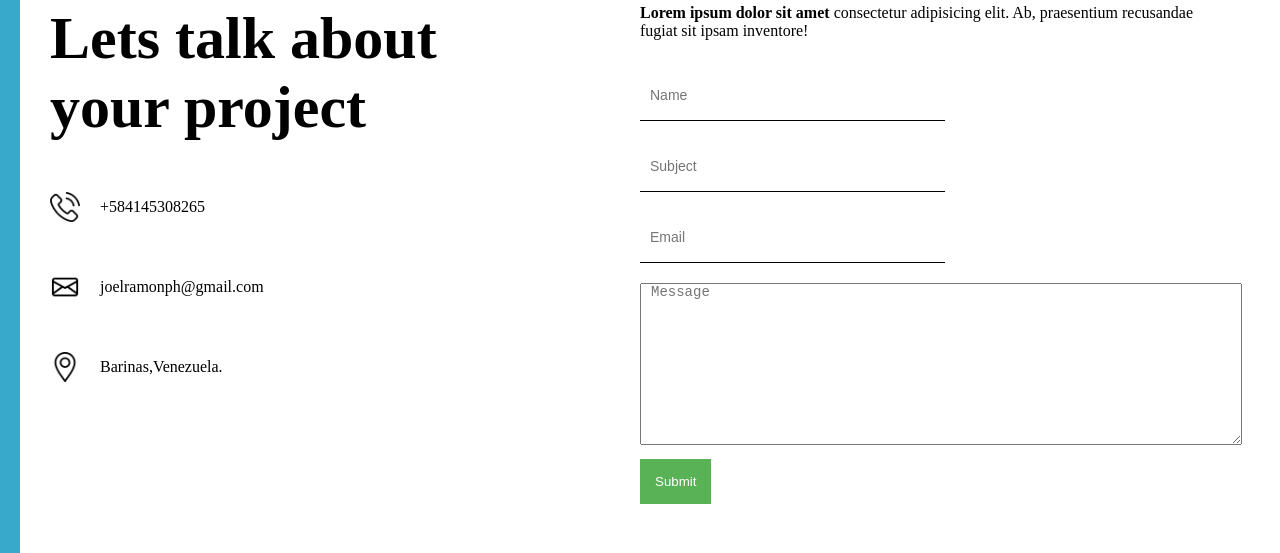
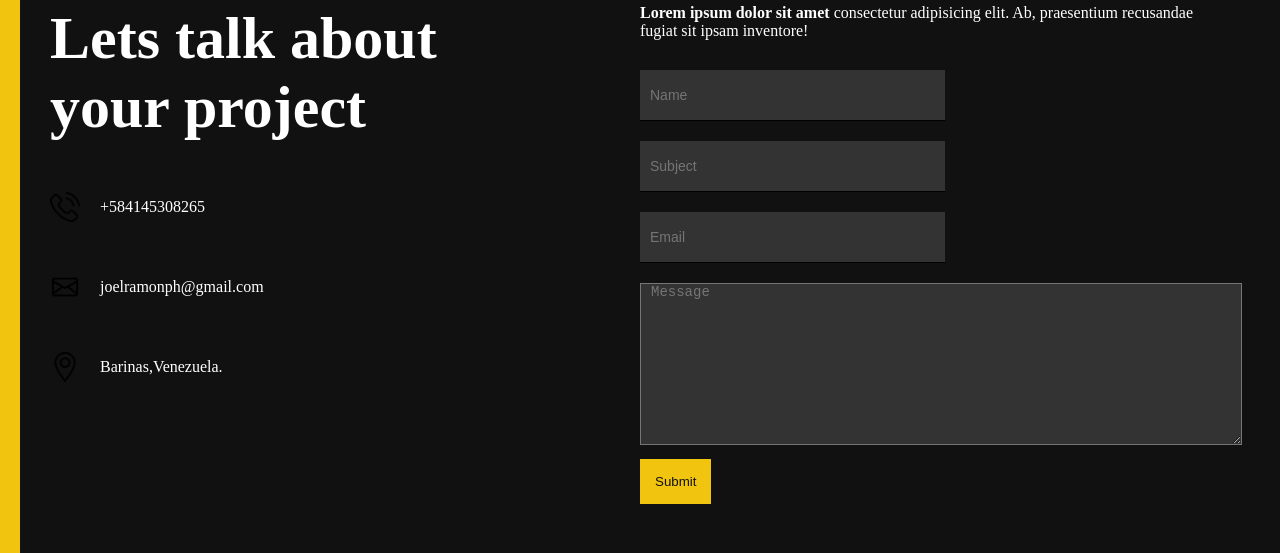
Before and after one commit to joelramonph/portafoliowithreact2022, a React (Vite) app: page / in a window 1280 px wide. Shown: the part 2244-2797 px from the top of the page. Built offline with nearby package versions, Linux system fonts and the light colour scheme.

Commit message:
detail dark mode

```diff
--- a/src/App.jsx
+++ b/src/App.jsx
@@ -13,8 +13,10 @@ function App() {
   const theme = useContext(ThemeContext);
   const darkMode = theme.state.darkMode;
   return (
-    <div className="App" style={{backgroundColor:darkMode ? "#222" : "white",
-    color:darkMode && "white"}}>
+    <div className="App" style={{backgroundColor:darkMode ? "#111" : "white",
+    color:darkMode && "white"
+
+    }}>
 
         <Toggle />
         <Intro />
--- a/src/components/contact/Contact.jsx
+++ b/src/components/contact/Contact.jsx
@@ -1,11 +1,14 @@
-import React, { useRef } from "react";
+import React, {useContext, useRef } from "react";
 import "./contact.css";
 import Phone from "../../img/llamada-telefonica.png";
 import Email from "../../img/email.png";
 import Location from "../../img/location.png";
+import { ThemeContext } from "../../context";
 
 const Contact = () => {
   const formRef = useRef();
+  const theme = useContext(ThemeContext);
+  const darkMode = theme.state.darkMode;
 
   const handleSubmit = (e) => {
     e.preventDeafault();
@@ -42,11 +45,12 @@ const Contact = () => {
             praesentium recusandae fugiat sit ipsam inventore!
           </p>
           <form ref={formRef} onSubmit={handleSubmit}>
-            <input type="text" placeholder="Name" name="user_name" />
-            <input type="text" placeholder="Subject" name="user_subject" />
-            <input type="text" placeholder="Email" name="user_email" />
-            <textarea rows="10" placeholder="Message" name="message" />
+            <input style={{backgroundColor: darkMode && "#333"}}  type="text" placeholder="Name" name="user_name" />
+            <input style={{backgroundColor: darkMode && "#333"}} type="text" placeholder="Subject" name="user_subject" />
+            <input style={{backgroundColor: darkMode && "#333"}} type="text" placeholder="Email" name="user_email" />
+            <textarea style={{backgroundColor: darkMode && "#333"}} rows="10" placeholder="Message" name="message" />
             <button>Submit</button>
+
           </form>
         </div>
       </div>
--- a/src/components/contact/contact.css
+++ b/src/components/contact/contact.css
@@ -7,7 +7,7 @@
 .contact__bg{
     width: 20px;
     height: 100%;
-    background-color: #39A9CB;
+    background-color: #F1C40F;
     position: absolute;
 }
 
@@ -80,8 +80,8 @@ textarea{
 button{
     border: none;
     padding: 15px;
-    background-color: #59b256;
-    color: white;
+    background-color: #F1C40F;
+    color: #111;
     font-weight: 500;
     cursor: pointer;
 }
--- a/src/components/intro/intro.css
+++ b/src/components/intro/intro.css
@@ -76,7 +76,7 @@
     height: 50px;
     font-size: 30px;
     font-weight: bold;
-    color: #39A9CB;
+    color: #F1C40F;
     display: flex;
     align-items: center;
 }
@@ -90,7 +90,7 @@
 
 .intro__bg{
     clip-path: polygon(100% 0%, 100% 44%, 100% 100%, 25% 100%, 0% 50%, 25% 0%);
-    background-color: #39A9CB;
+    background-color: #F1C40F;
     width: 100%;
     height: 100%;
     position: absolute;
--- a/src/context.jsx
+++ b/src/context.jsx
@@ -3,7 +3,7 @@ import { createContext, useReducer } from "react";
 
 export const ThemeContext = createContext();
 
-const INITIAL_STATE = { darkMode: false };
+const INITIAL_STATE = { darkMode: true };
 
 const themeReducer = (state, action) => {
     switch(action.type){
```
